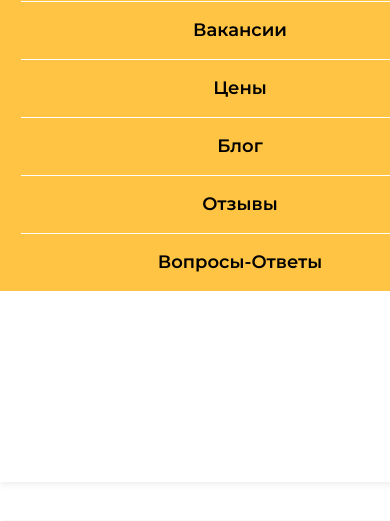
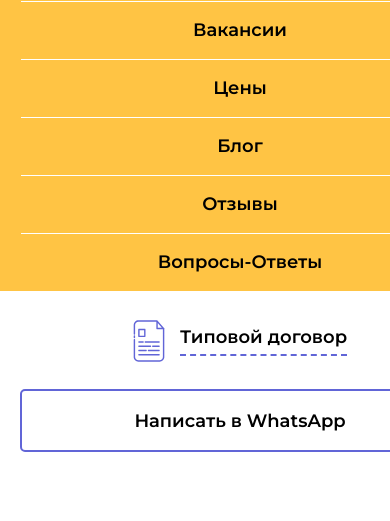
Before and after one commit to localbody/helpa, a PHP site: page / in a window 390 px wide; the page is wider, and only the part inside the window is pictured. Shown: the part 503-1024 px from the top of that part. Run offline with PHP 8.4, Linux system fonts and the light colour scheme.

Commit message:
mobile-menu

```diff
--- a/src/css/style.css
+++ b/src/css/style.css
@@ -144,7 +158,7 @@ input[type=file] {
 }
 
 body {
-  min-width: 440px;
+  min-width: 480px;
   font-family: 'Montserrat', sans-serif;
   font-style: normal;
   font-weight: 400;
@@ -173,9 +187,7 @@ body {
 
 .container--menu {
   width: 480px;
-  padding-bottom: 191px;
-  -webkit-box-shadow: 0px 2px 7px rgba(0, 0, 0, 0.08);
-          box-shadow: 0px 2px 7px rgba(0, 0, 0, 0.08);
+  margin: 0 auto;
 }
 
 .lock {
@@ -983,11 +1001,89 @@ main {
 }
 
 .menu {
+  position: absolute;
+  width: 480px;
+  top: -1000px;
+  opacity: 0;
+  visibility: hidden;
+  -webkit-transition: 0.5s ease all;
+  transition: 0.5s ease all;
   background-color: white;
+  -webkit-box-shadow: 0px 2px 7px rgba(0, 0, 0, 0.08);
+          box-shadow: 0px 2px 7px rgba(0, 0, 0, 0.08);
+}
+
+.menu__etc {
+  margin-bottom: 191px;
+}
+
+.menu__etc-link {
+  text-decoration: none;
+  color: black;
+  font-size: 18px;
+  font-weight: 600;
+}
+
+.menu__etc-link--doc {
+  display: -webkit-box;
+  display: -ms-flexbox;
+  display: flex;
+  -webkit-box-align: center;
+      -ms-flex-align: center;
+          align-items: center;
+  -webkit-box-pack: center;
+      -ms-flex-pack: center;
+          justify-content: center;
+  margin-bottom: 27px;
+}
+
+.menu__etc-link--doc::before {
+  content: "";
+  width: 32px;
+  height: 42px;
+  margin-right: 15px;
+  background-image: url(../images/doc.svg);
+  background-position: center;
+  background-repeat: no-repeat;
+  background-size: contain;
+}
+
+.menu__etc-link--doc span {
+  height: 30px;
+  border-bottom: 2px dashed #6165D7;
+}
+
+.menu__etc-link--whatsapp {
+  display: -webkit-box;
+  display: -ms-flexbox;
+  display: flex;
+  -webkit-box-align: center;
+      -ms-flex-align: center;
+          align-items: center;
+  -webkit-box-pack: center;
+      -ms-flex-pack: center;
+          justify-content: center;
+  border: 2px solid #6165D7;
+  border-radius: 5px;
+  height: 63px;
+  -webkit-transition: 0.3s ease all;
+  transition: 0.3s ease all;
+}
+
+.menu__etc-link--whatsapp:hover {
+  background-color: #6165D7;
+  color: white;
+}
+
+.menu--open {
+  top: 72px;
+  opacity: 1;
+  visibility: visible;
 }
 
 .menu__items {
   background-color: #FFC444;
+  margin-bottom: 29px;
 }
 
 .menu__item:hover {
--- a/src/index.html
+++ b/src/index.html
@@ -17,17 +17,16 @@
         <div class="header__inner">
             <div class="container container--header">
                 <div class="logo"></div>
-                <button class="mobile-menu__button"></button>
+                <button class="mobile-menu__button mobile-menu__button--close"></button>
             </div>
         </div>
 
-        <nav class="menu">
-
-            <div class="container container--menu">
+        <div class="container--menu">
+            <nav class="menu menu--open">
                     <ul class="menu__items">
                         <li class="menu__item"><a href="" class="menu__link">Главная</a></li>
-                    <li class="menu__item"><a href="" class="menu__link menu__link--dropdown menu__link--dropdown-open">Услуги</a>
-                        <ul class="submenu__items">
+                        <li class="menu__item menu__item--dropdown"><a href="" class="menu__link menu__link--dropdown menu__link--dropdown-open">Услуги</a>
+                            <ul class="submenu__items submenu__items--open">
                                 <li class="submenu__item"><a href="" class="submenu__link">Сиделка с проживанием</a></li>
                                 <li class="submenu__item"><a href="" class="submenu__link">Сиделка без проживания</a></li>
                                 <li class="submenu__item"><a href="" class="submenu__link">Сиделка в больницу</a></li>
@@ -43,10 +42,23 @@
                         <li class="menu__item"><a href="" class="menu__link">Отзывы</a></li>
                         <li class="menu__item"><a href="" class="menu__link">Вопросы-Ответы</a></li>
                     </ul>
+
+                <div class="menu__etc container">
+                    <div class="menu__etc-items">
+                        <div class="menu__etc-item">
+                            <a href="" class="menu__etc-link menu__etc-link--doc">
+                                <span>Типовой договор</span>
+                            </a>
+                        </div>
+                        <div class="menu__etc-item">
+                            <a href="" class="menu__etc-link menu__etc-link--whatsapp">Написать в WhatsApp</a>
+                        </div>
                     </div>
 
+
+                </div>
             </nav>
-
+        </div>
 
     </header>
 
--- a/src/js/script.js
+++ b/src/js/script.js
@@ -15,3 +15,19 @@ $('.footer-menu__title').click(
 
     }
 );
+
+$('.mobile-menu__button').click(
+    function () {
+        $('nav.menu').toggleClass('menu--open');
+        $('.mobile-menu__button').toggleClass('mobile-menu__button--close');
+    }
+)
+
+$('.menu__item--dropdown').click(
+    function (e) {
+        e.preventDefault();
+        $(this).find('.menu__link--dropdown').toggleClass('menu__link--dropdown-open');
+        $(this).find('.submenu__items').toggleClass('submenu__items--open');
+    }
+
+)
--- a/src/scss/popup.scss
+++ b/src/scss/popup.scss
@@ -37,8 +37,14 @@
         border-radius: 8px;
         width: 100%;
         max-width: 440px;
+        min-height: 360px;
         padding: 40px 25px;
         position: relative;
+
+        display: flex;
+        flex-direction: column;
+        align-items: center;
+        justify-content: center;
     }
 
     &__close {
--- a/src/scss/style.scss
+++ b/src/scss/style.scss
@@ -52,7 +52,7 @@ input[type=file] {
 @import 'popup';
 
 body {
-    min-width: 440px;
+    min-width: 480px;
     // overflow-x: hidden;
     font-family: 'Montserrat', sans-serif;
     font-style: normal;
@@ -75,8 +75,7 @@ body {
 
     &--menu {
         width: 480px;
-        padding-bottom: 191px;
-        box-shadow: 0px 2px 7px rgba(0, 0, 0, 0.08);
+        margin: 0 auto;
     }
 
 }
@@ -133,6 +132,11 @@ main {
         background-position: center;
         background-repeat: no-repeat;
         background-size: contain;
+        transition: 0.3s ease all;
+
+        &--close {
+            background-image: url(../images/hamburger-close.svg);
+        }
     }
 }
 
@@ -628,7 +632,7 @@ main {
                 height: 0;
                 opacity: 0;
                 visibility: hidden;
-                transition: 0.3s ease opacity;
+                transition: 0.3s ease all;
 
                 &--open {
                     height: initial;
@@ -856,11 +860,82 @@ main {
 // menu ***
 
 .menu {
+
+    position: absolute;
+    width: 480px;
+    top: -1000px;
+    opacity: 0;
+    visibility: hidden;
+    transition: 0.5s ease all;
     background-color: white;
-    // box-shadow: 0px 2px 7px rgba(0, 0, 0, 0.08);
+    box-shadow: 0px 2px 7px rgba(0, 0, 0, 0.08);
+
+    &__etc {
+        margin-bottom: 191px;
+
+        &-link {
+            text-decoration: none;
+            color: black;
+            font-size: 18px;
+            font-weight: 600;
+
+            &--doc {
+
+                display: flex;
+                align-items: center;
+                justify-content: center;
+                margin-bottom: 27px;
+
+                &::before {
+                    content: "";
+
+                    width: 32px;
+                    height: 42px;
+                    margin-right: 15px;
+
+                    background-image: url(../images/doc.svg);
+                    background-position: center;
+                    background-repeat: no-repeat;
+                    background-size: contain;
+                }
+
+                span {
+                    height: 30px;
+                    border-bottom: 2px dashed $bg-accent;
+                }
+            }
+
+            &--whatsapp {
+                display: flex;
+                align-items: center;
+                justify-content: center;
+                border: 2px solid $bg-accent;
+                border-radius: 5px;
+
+                height: 63px;
+                transition: 0.3s ease all;
+            }
+
+            &--whatsapp:hover {
+                background-color: $bg-accent;
+                color: white;
+            }
+        }
+
+
+
+
+    }
+
+    &--open {
+        top: 72px;
+        opacity: 1;
+        visibility: visible;
+    }
 
     &__items {
         background-color: $yellow;
+        margin-bottom: 29px;
     }
 
     &__item {
@@ -918,6 +993,16 @@ main {
 
         &__items {
             background-color: white;
+            height: 0;
+            opacity: 0;
+            visibility: hidden;
+            transition: 0.3s ease all;
+
+            &--open {
+                height: initial;
+                opacity: 1;
+                visibility: visible;
+            }
         }
 
         &__item {
```
Also changed, not shown: other parts of src/css/style.css (+33 -2 lines), src/css/popup.css (+14 -0 lines), src/images/doc.svg (added), 2 other files. Lines whose indentation alone changed are shown as unchanged.
